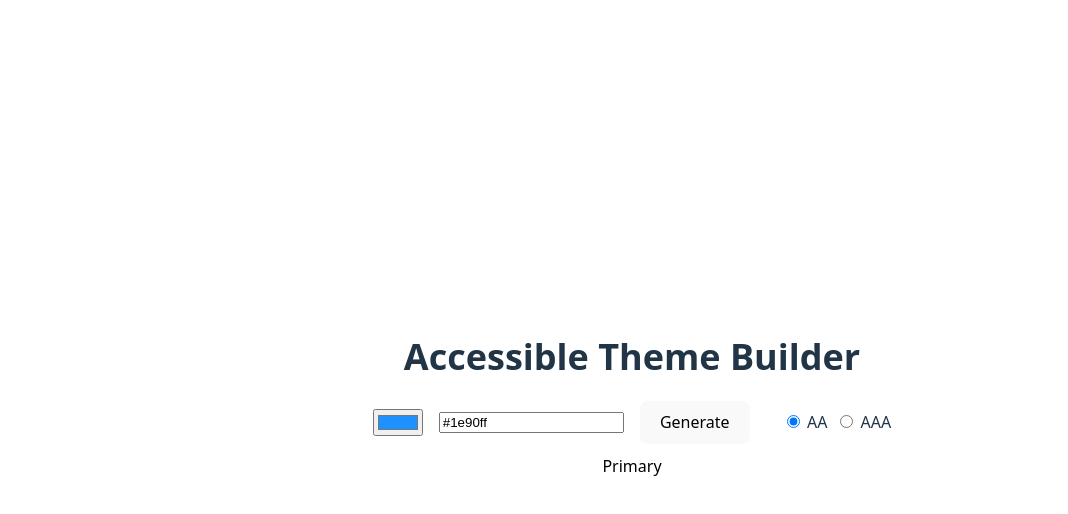
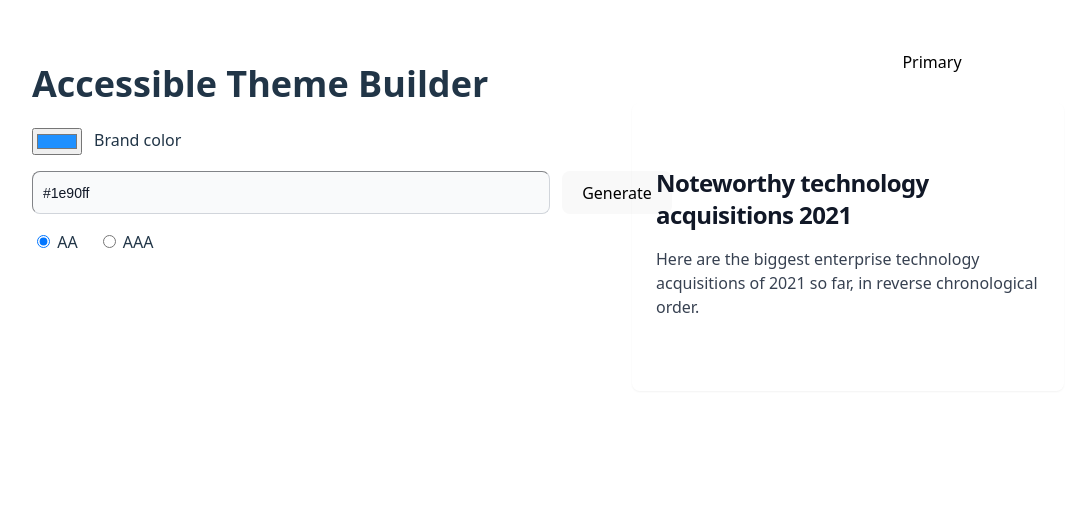
Before and after one commit to MadhushaPrasad/accessible-theme-builder, a Vue app: page / in a window 1280 px wide. Shown: the top 514 px of the page, without its empty margins (8-1076 px from the left). Built offline with nearby package versions, Linux system fonts and the light colour scheme.

Commit message:
feat: enhance layout and styling of App.vue, ColorPicker.vue, PaletteGrid.vue, and style.css; add PreviewPanel.vue component

```diff
--- a/src/App.vue
+++ b/src/App.vue
@@ -1,23 +1,27 @@
 <template>
-  <div class="mx-auto p-8 max-w-4xl">
-    <h1 class="mb-6 font-bold text-4xl">Accessible Theme Builder</h1>
-    <ColorPicker @generate="onGenerate" />
-    <PaletteGrid :palette="palette" :level="level" />
+  <div class="flex flex-row w-full h-full">
+    <div class="fixed flex flex-col p-10 w-1/2 h-screen">
+      <h1 class="mb-6 font-bold text-4xl">Accessible Theme Builder</h1>
+      <ColorPicker @generate="onGenerate" />
+    </div>
+    <div class="right-0 absolute p-10 w-150 h-screen overflow-y-scroll">
+      <PaletteGrid :palette="palette" :level="level" />
+    </div>
   </div>
 </template>
 
 <script setup>
-import { ref } from 'vue'
-import ColorPicker from './components/ColorPicker.vue'
-import PaletteGrid from './components/PaletteGrid.vue'
-import { generateShades, applyCssVars } from './composables/useColorEngine.js'
+import { ref } from "vue";
+import ColorPicker from "./components/ColorPicker.vue";
+import PaletteGrid from "./components/PaletteGrid.vue";
+import { generateShades, applyCssVars } from "./composables/useColorEngine.js";
 
-const palette = ref({})
-const level = ref('AA')
+const palette = ref({});
+const level = ref("AA");
 
 function onGenerate({ base, level: lvl }) {
-  palette.value = generateShades(base, 9)
-  applyCssVars(palette.value, 'primary')
-  level.value = lvl
+  palette.value = generateShades(base, 9);
+  applyCssVars(palette.value, "primary");
+  level.value = lvl;
 }
 </script>
--- a/src/components/ColorPicker.vue
+++ b/src/components/ColorPicker.vue
@@ -1,6 +1,6 @@
 <template>
-  <div class="flex items-center gap-4">
-    <label for="brand" class="sr-only">Brand color</label>
+  <div class="flex flex-col gap-4">
+    <div class="flex gap-3">
       <input
         id="brand"
         type="color"
@@ -8,9 +8,18 @@
         @input="onInput"
         aria-label="Pick brand color"
       />
-    <input v-model="hex" @change="onHexChange" aria-label="Hex input" />
+      <label for="brand" class="dark:text-white">Brand color</label>
+    </div>
+    <div class="flex gap-3">
+      <input
+        class="block bg-gray-50 dark:bg-gray-700 p-2.5 border border-gray-300 dark:border-gray-600 focus:border-blue-500 dark:focus:border-blue-500 rounded-lg focus:ring-blue-500 dark:focus:ring-blue-500 w-full text-gray-900 dark:text-white text-sm dark:placeholder-gray-400"
+        v-model="hex"
+        @change="onHexChange"
+        aria-label="Hex input"
+      />
       <button @click="onGenerate" class="btn">Generate</button>
-    <div class="ml-4">
+    </div>
+    <div class="flex gap-3">
       <label><input type="radio" value="AA" v-model="level" /> AA</label>
       <label class="ml-2"
         ><input type="radio" value="AAA" v-model="level" /> AAA</label
--- a/src/components/PaletteGrid.vue
+++ b/src/components/PaletteGrid.vue
@@ -1,5 +1,50 @@
 <template>
-  <button :style="{ background: `var(--primary-500)`, color: bestText }">
-    Primary
-  </button>
+  <div class="flex flex-col gap-5">
+    <button :style="{ background: `var(--primary-500)`, color: bestText }">
+      Primary
+    </button>
+
+    <div
+      :style="{ background: `var(--primary-500)`, color: bestText }"
+      class="bg-white dark:bg-gray-800 shadow-sm p-6 border border-gray-200 dark:border-gray-700 rounded-lg max-w-sm"
+    >
+      <a href="#" :style="{color: bestText }">
+        <h5
+          :style="{ color: bestText }"
+          class="mb-2 font-bold text-gray-900 dark:text-white text-2xl tracking-tight"
+        >
+          Noteworthy technology acquisitions 2021
+        </h5>
+      </a>
+      <p
+        :style="{ color: bestText }"
+        class="mb-3 font-normal text-gray-700 dark:text-gray-400"
+      >
+        Here are the biggest enterprise technology acquisitions of 2021 so far,
+        in reverse chronological order.
+      </p>
+      <a
+        href="#"
+        :style="{ background: `var(--primary-400)`, color: bestText }"
+        class="inline-flex items-center bg-blue-700 hover:bg-blue-800 dark:bg-blue-600 dark:hover:bg-blue-700 px-3 py-2 rounded-lg focus:outline-none focus:ring-4 focus:ring-blue-300 dark:focus:ring-blue-800 font-medium text-white text-sm text-center"
+      >
+        Read more
+        <svg
+          class="ms-2 w-3.5 h-3.5 rtl:rotate-180"
+          aria-hidden="true"
+          xmlns="http://www.w3.org/2000/svg"
+          fill="none"
+          viewBox="0 0 14 10"
+        >
+          <path
+            stroke="currentColor"
+            stroke-linecap="round"
+            stroke-linejoin="round"
+            stroke-width="2"
+            d="M1 5h12m0 0L9 1m4 4L9 9"
+          />
+        </svg>
+      </a>
+    </div>
+  </div>
 </template>
--- a/src/style.css
+++ b/src/style.css
@@ -13,9 +13,14 @@
   -moz-osx-font-smoothing: grayscale;
 }
 
-.btn-primary { background: var(--primary-500); color: var(--primary-contrast, #fff); }
-.card { background: var(--bg, white); color: var(--text, #111); }
-
+.btn-primary {
+  background: var(--primary-500);
+  color: var(--primary-contrast, #fff);
+}
+.card {
+  background: var(--bg, white);
+  color: var(--text, #111);
+}
 
 a {
   font-weight: 500;
@@ -29,9 +34,9 @@
 body {
   margin: 0;
   display: flex;
-  place-items: center;
-  min-width: 320px;
-  min-height: 100vh;
+  flex-direction: column;
+  width: 100vw;
+  height: 100vh;
 }
 
 h1 {
@@ -60,13 +65,13 @@
 
 .card {
   padding: 2em;
+  border-radius: 8px;
+  color-scheme: light dark;
+  color: rgba(255, 255, 255, 0.87);
 }
 
 #app {
-  max-width: 1280px;
-  margin: 0 auto;
-  padding: 2rem;
-  text-align: center;
+  width: 100%;
 }
 
 @media (prefers-color-scheme: light) {
```
Lines whose indentation alone changed are shown as unchanged.
